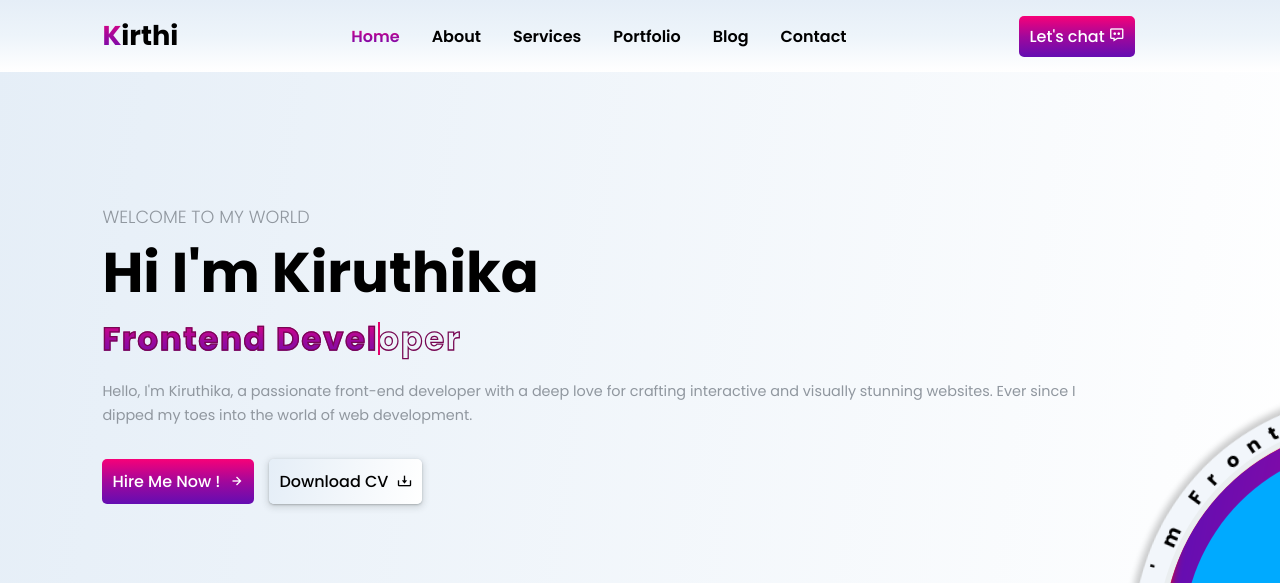
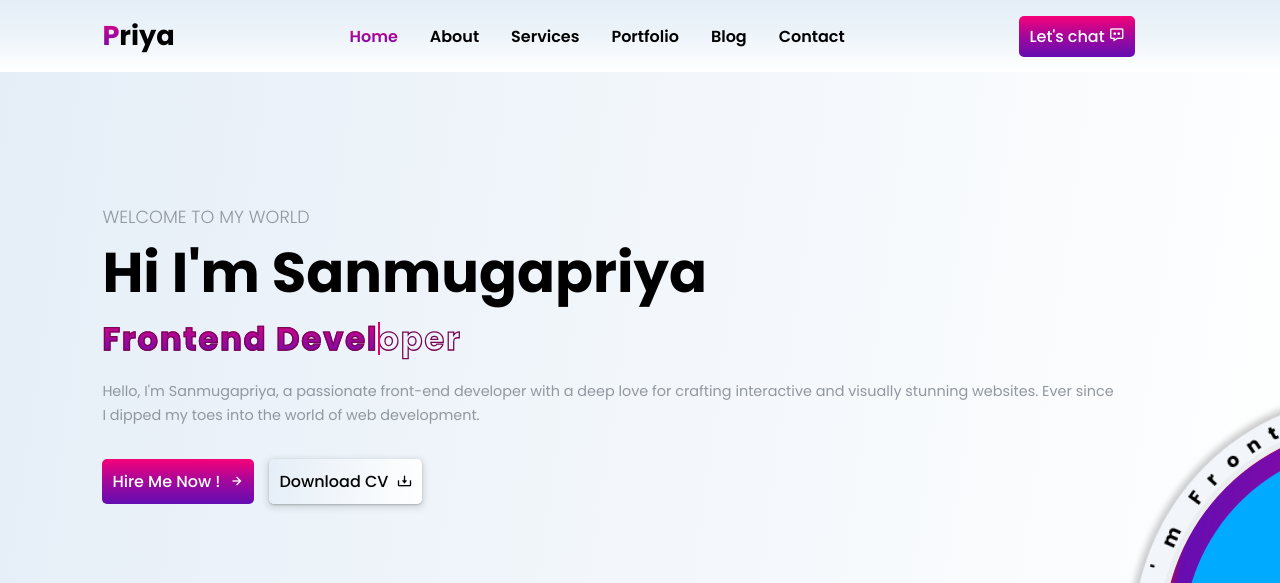
Before and after one commit to sanmugapriya-m/portfoliosan, a plain HTML site: page index.html in a window 1280 px wide. Shown: the top 583 px of the page. Drawn offline with nearby package versions, Linux system fonts and the light colour scheme.

Commit message:
Update index.html

```diff
--- a/index.html
+++ b/index.html
@@ -3,7 +3,7 @@
 <head>
     <meta charset="UTF-8">
     <meta name="viewport" content="width=device-width, initial-scale=1.0">
-    <title>Kirthi Coder || Portfolio website</title>
+    <title>Priya|| Portfolio website</title>
     <link rel="stylesheet" href="style.css">
     <!-- boxicon css link -->
     <link href='https://unpkg.com/boxicons@2.1.4/css/boxicons.min.css' rel='stylesheet'>
@@ -13,7 +13,7 @@
 <body>
     <div class="overlay"></div>
     <header>
-        <a href="#" class="logo"><span>K</span>irthi</a>
+        <a href="#" class="logo"><span>P</span>riya</a>
         <ul class="navlist">
             <li><a href="#home" class="active">Home</a></li>
             <li><a href="#about">About</a></li>
@@ -33,16 +33,16 @@
     <section class="home" id="home">
         <div class="hero-info">
             <h3>Welcome To my World</h3>
-            <h1>Hi I'm Kiruthika</h1>
+            <h1>Hi I'm Sanmugapriya</h1>
 
             <div class="text-animate">
                 <h2>Frontend Developer</h2>
             </div>
 
-            <p>Hello, I'm Kiruthika, a passionate front-end developer with a deep love for crafting interactive and visually stunning websites. Ever since I dipped my toes into the world of web development.</p>
+            <p>Hello, I'm Sanmugapriya, a passionate front-end developer with a deep love for crafting interactive and visually stunning websites. Ever since I dipped my toes into the world of web development.</p>
 
             <div class="btn-box">
-                <a href="priyakiruthi23@gmail.com" class="btn">Hire Me Now ! <i class='bx bx-right-arrow-alt' ></i></a>
+                <a href="priyamaruthai43@gmail.com" class="btn">Hire Me Now ! <i class='bx bx-right-arrow-alt' ></i></a>
                 <a href="img/kirthi.pdf" target="_blank" class="btn d-CV">Download CV <i class='bx bx-download'></i></a>
             </div>
 
```
